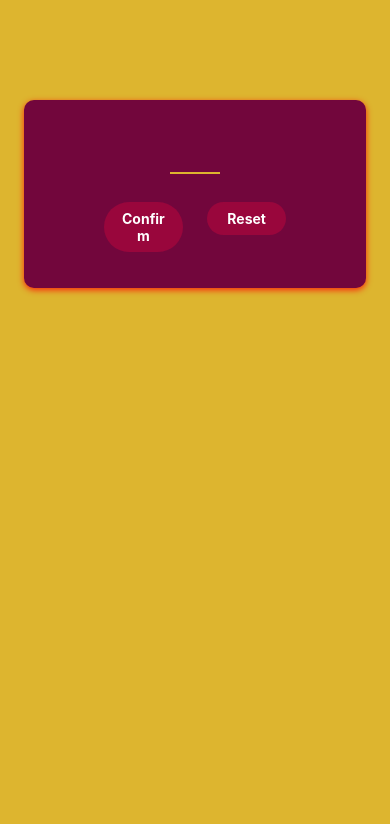
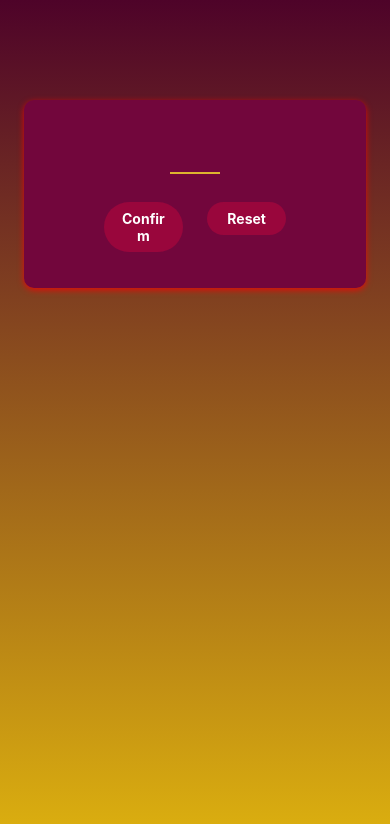
Before and after one commit to KayKay1992/React_Native_Course, a React Native app: screen / in a window 390 px wide. Shown: the top 824 px of the page. Built offline with nearby package versions, Linux system fonts and the light colour scheme.

Commit message:
Adding LinearGradient color to the background

```diff
--- a/App.js
+++ b/App.js
@@ -1,12 +1,12 @@
-
-import { StyleSheet, View} from 'react-native';
+import { LinearGradient } from 'expo-linear-gradient';
+import { StyleSheet} from 'react-native';
 import StartGameScreen from './screens/StartGameScreen';
 
 export default function App() {
   return(
-  <View style={styles.rootScreen}>
+  <LinearGradient colors={['#4e0329', '#ddb10f']} style={styles.rootScreen}>
     <StartGameScreen/>
-  </View>
+  </LinearGradient>
   )
 }
 
--- a/package.json
+++ b/package.json
@@ -10,6 +10,7 @@
   },
   "dependencies": {
     "expo": "~51.0.28",
+    "expo-linear-gradient": "^14.0.1",
     "expo-status-bar": "~1.12.1",
     "react": "18.2.0",
     "react-native": "0.74.5"
```
Also changed, not shown: 1 other file (tests, documents, lock files or other folders).
